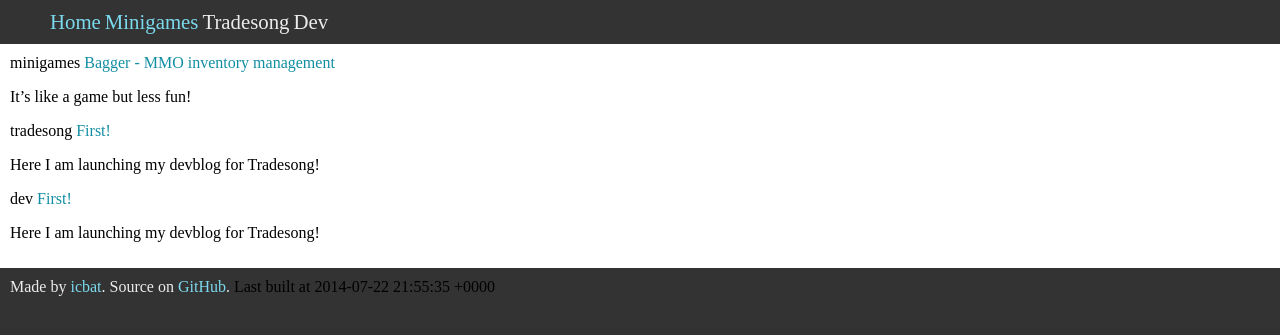
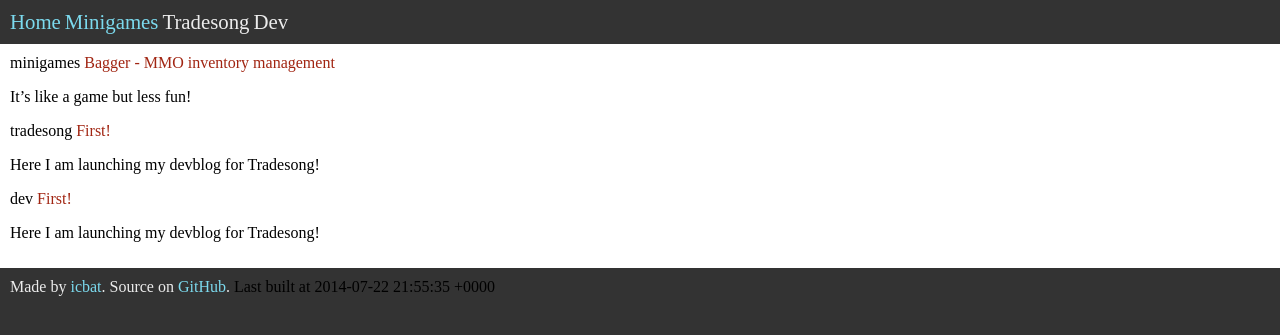
Before and after one commit to icbat/icbat.github.io, a Jekyll site: the page built from index.md, in a window 1280 px wide. Shown: the top 335 px of the page. Built offline with Jekyll 4.4.1, drawn with Linux system fonts in a browser that asks for light colours.

Commit message:
Playing with spacing and colors some omre

```diff
--- a/stylesheets/stylesheet.css
+++ b/stylesheets/stylesheet.css
@@ -1,8 +1,9 @@
-body {margin: 0; padding: 0; background-color: #333; color: #ececec}
+body {background-color: #333; color: #ececec}
+body, header ul {margin: 0; padding: 0;}
 header ul li, header ul {display: inline}
 header ul li {font-size: 1.3em}
 header, footer, .content {padding: 10;}
 a, a:visited {color: #7cdaee; text-decoration: none}
-.content a, .content a:visited {color: #128ea2}
+.content a, .content a:visited {color: #A12512}
 .content {background-color:#fff; }
 .content, .timestamp {color: #000}
```
